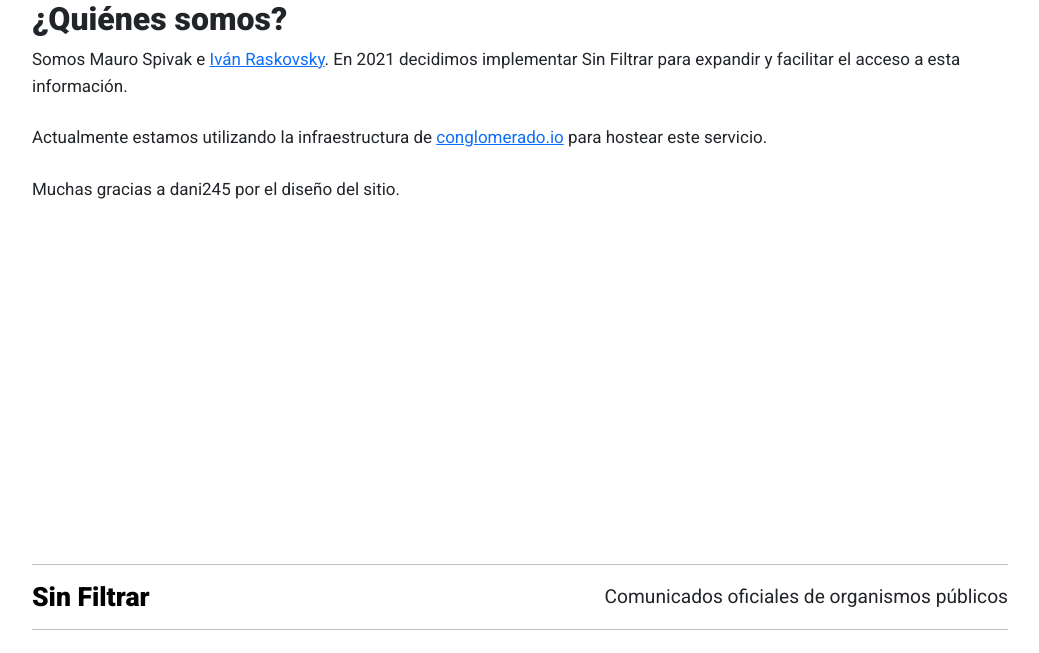
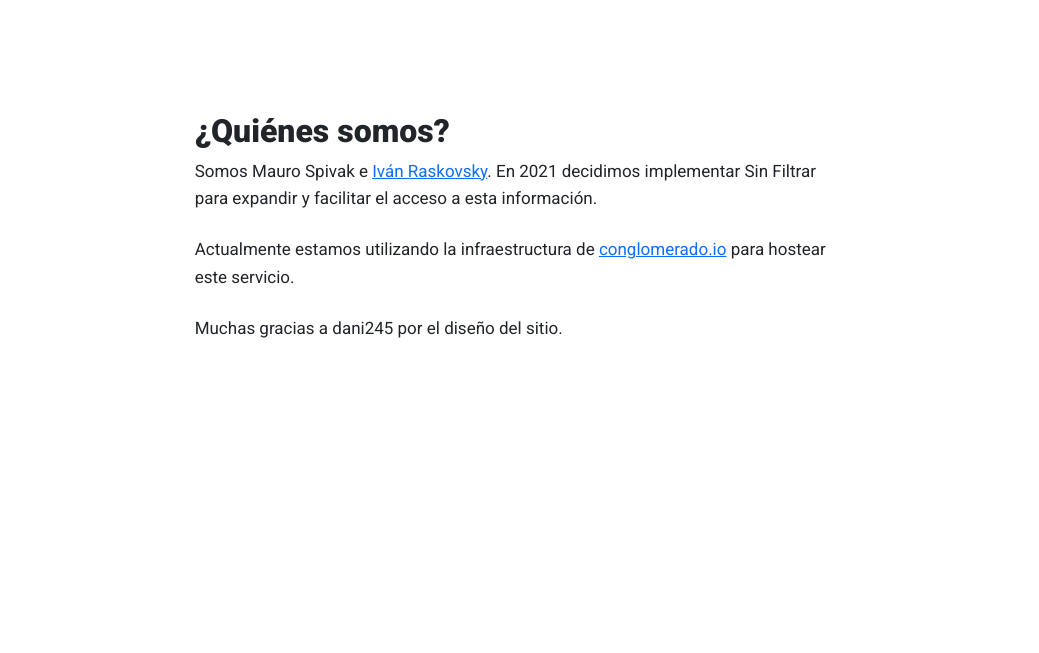
Before and after one commit to sinfiltrar/sinfiltrar, a Django app: page /us/ in a window 1280 px wide. Shown: the part 74-727 px from the top of the page, without its empty margins (120-1159 px from the left). Run offline with Django 3.2, Linux system fonts and the light colour scheme.

Commit message:
More love

```diff
--- a/docs/admin.py
+++ b/docs/admin.py
@@ -4,5 +4,6 @@
 
 @admin.register(Doc)
 class DocAdmin(admin.ModelAdmin):
-	date_hierarchy = 'issued_at'
-	list_display = ('title', 'from_email', 'issued_at', 'issuer')
+    date_hierarchy = 'issued_at'
+    list_display = ('title', 'from_email', 'issued_at', 'issuer')
+    list_filter = ('issuer', )
--- a/docs/templates/docs/index.html
+++ b/docs/templates/docs/index.html
@@ -7,7 +7,8 @@
     <div class="hero bordered">
         <div class="row">
             <div class="col-lg-12">
-                <h1>Los comunicados oficiales <br> ahora son públicos</h1>
+                {# <h1>Los comunicados oficiales <br> ahora son públicos</h1> #}
+                <h1>Comunicados oficiales de organismos públicos</h1>
             </div>
         </div>
     </div>
--- a/sinfiltrar/templates/us.html
+++ b/sinfiltrar/templates/us.html
@@ -2,7 +2,7 @@
 
 {% block content %}
 
-<section class="us">
+<section class="us offset-lg-2 col-lg-8">
     <div class="body">
 
         <h2>¿Quiénes somos?</h2>
--- a/static/styles.css
+++ b/static/styles.css
@@ -94,6 +94,9 @@
   section.about p {
     margin-bottom: 1rem !important; }
 
+section.us {
+  margin-top: 7rem; }
+
 section.issuers {
   margin-top: 3rem; }
   section.issuers h2 {
--- a/static/styles.scss
+++ b/static/styles.scss
@@ -124,6 +124,10 @@
         }
     }
 
+    &.us {
+        margin-top: 7rem;
+    }
+
     &.issuers {
         margin-top: 3rem;
         h2 {
```
